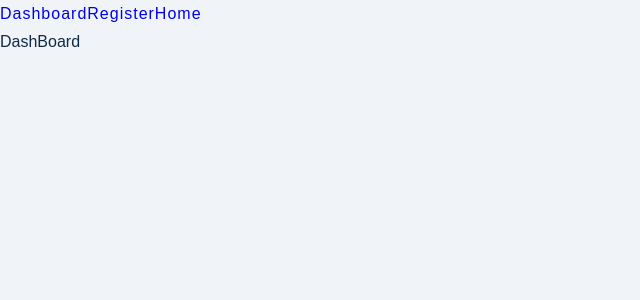
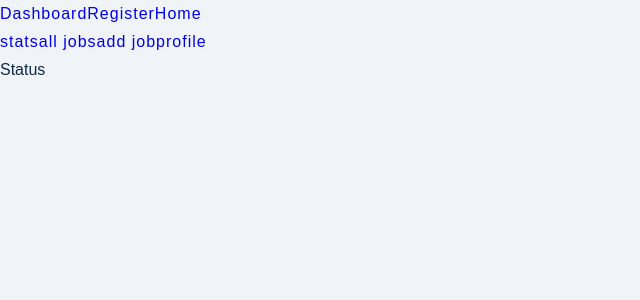
Before and after one commit to ThameeraFernando/Jobify-mern-app, a React (Create React App) app in the folder client/: page / in a window 1280 px wide. Shown: the top 300 px of the page, without its empty margins (0-640 px from the left). Built offline with nearby package versions, Linux system fonts and the light colour scheme; sample sign-in values are in the browser's storage.

Commit message:
add sharedlayout and protected routing

```diff
--- a/client/src/App.js
+++ b/client/src/App.js
@@ -4,6 +4,14 @@
 import { BrowserRouter, Routes, Route, Link } from "react-router-dom";
 import Register from "./pages/Register";
 // import DashBoard from "./pages/DashBoard";
+import ProtectedRoute from "./pages/ProtectedRoute";
+import {
+  AddJob,
+  AllJobs,
+  Profile,
+  SharedLayout,
+  Status,
+} from "./pages/dashboard";
 const App = () => {
   return (
     <BrowserRouter>
@@ -13,7 +21,19 @@
         <Link to="/landing">Home</Link>
       </nav>
       <Routes>
-        <Route path="/" element={<div>DashBoard</div>}></Route>
+        <Route
+          path="/"
+          element={
+            <ProtectedRoute>
+              <SharedLayout />
+            </ProtectedRoute>
+          }
+        >
+          <Route index element={<Status />} />
+          <Route path="all-jobs" element={<AllJobs />} />
+          <Route path="add-job" element={<AddJob />} />
+          <Route path="profile" element={<Profile />} />
+        </Route>
         <Route path="/register" element={<Register />}></Route>
         <Route path="/landing" element={<Landing />}></Route>
         <Route path="*" element={<Error />}></Route>
--- /dev/null
+++ b/client/src/pages/ProtectedRoute.js
@@ -0,0 +1,12 @@
+import React from "react";
+import { Navigate } from "react-router-dom";
+import { useAppContext } from "../Context/appContext";
+const ProtectedRoute = ({ children }) => {
+  const { user } = useAppContext();
+  if (!user) {
+    return <Navigate to="/landing" />;
+  }
+  return children;
+};
+
+export default ProtectedRoute;
--- a/client/src/pages/dashboard/AllJobs.js
+++ b/client/src/pages/dashboard/AllJobs.js
@@ -0,0 +1,9 @@
+import React from 'react'
+
+const AllJobs = () => {
+  return (
+    <div>AllJobs</div>
+  )
+}
+
+export default AllJobs
--- /dev/null
+++ b/client/src/pages/dashboard/Profile.js
@@ -0,0 +1,7 @@
+import React from "react";
+
+const Profile = () => {
+  return <div>profile</div>;
+};
+
+export default Profile;
--- a/client/src/pages/dashboard/SharedLayout.js
+++ b/client/src/pages/dashboard/SharedLayout.js
@@ -0,0 +1,18 @@
+import React from "react";
+import { Outlet, Link } from "react-router-dom";
+import Wrapper from "../../assets/wrappers/SharedLayout";
+const SharedLayout = () => {
+  return (
+    <Wrapper>
+      <nav>
+        <Link to="/">stats</Link>
+        <Link to="all-jobs">all jobs</Link>
+        <Link to="add-job">add job</Link>
+        <Link to="profile">profile</Link>
+      </nav>
+      <Outlet />
+    </Wrapper>
+  );
+};
+
+export default SharedLayout;
--- a/client/src/pages/dashboard/Status.js
+++ b/client/src/pages/dashboard/Status.js
@@ -0,0 +1,7 @@
+import React from "react";
+
+const Status = () => {
+  return <div>Status</div>;
+};
+
+export default Status;
--- /dev/null
+++ b/client/src/pages/dashboard/index.js
@@ -0,0 +1,7 @@
+import AddJob from "./AddJob";
+import AllJobs from "./AllJobs";
+import Profile from "./Profile";
+import SharedLayout from "./SharedLayout";
+import Status from "./Status";
+
+export { AddJob, AllJobs, Profile, SharedLayout, Status };
```
Also changed, not shown: client/src/pages/DashBoard.js (deleted, +0 -21 lines).
